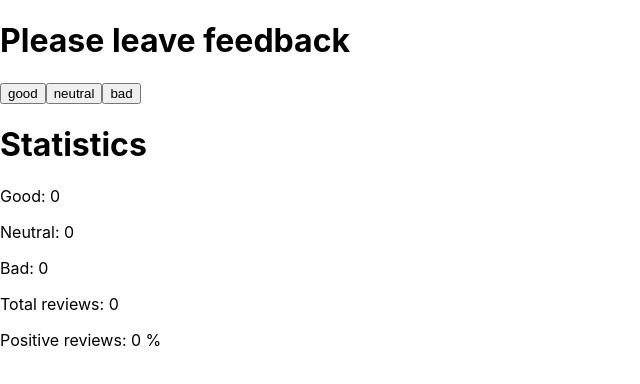
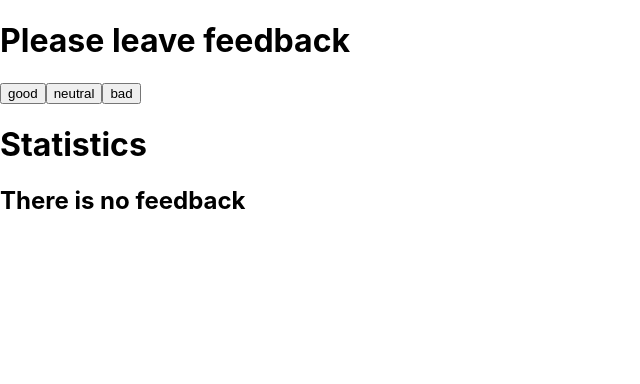
Before and after one commit to NataliaBezhenar/goit-react-hw-02-feedback, a React (Create React App) app: page / in a window 1280 px wide. Shown: the top 384 px of the page, without its empty margins (0-640 px from the left). Built offline with nearby package versions, Linux system fonts and the light colour scheme.

Commit message:
Notification added

```diff
--- a/src/App.js
+++ b/src/App.js
@@ -3,6 +3,7 @@ import "./App.css";
 import FeedbackOptions from "./components/FeedbackOptions/FeedbackOptions";
 import Statistics from "./components/Statistics/Statistics";
 import Section from "./components/Section/Section";
+import Notification from "./components/Notification/Notification";
 
 class App extends Component {
   state = {
@@ -45,6 +46,9 @@ class App extends Component {
         <Section
           title="Statistics"
           children={
+            totalFeedback === 0 ? (
+              <Notification msg="There is no feedback" />
+            ) : (
               <Statistics
                 good={good}
                 neutral={neutral}
@@ -52,6 +56,7 @@ class App extends Component {
                 total={totalFeedback}
                 positivePercentage={positive}
               />
+            )
           }
         />
       </div>
--- /dev/null
+++ b/src/components/Notification/Notification.js
@@ -0,0 +1,9 @@
+import React from "react";
+import { PropTypes } from "prop-types";
+
+const Notification = ({ msg }) => <h2>{msg}</h2>;
+
+Notification.propTypes = {
+  msg: PropTypes.string.isRequired,
+};
+export default Notification;
```
Lines whose indentation alone changed are shown as unchanged.
